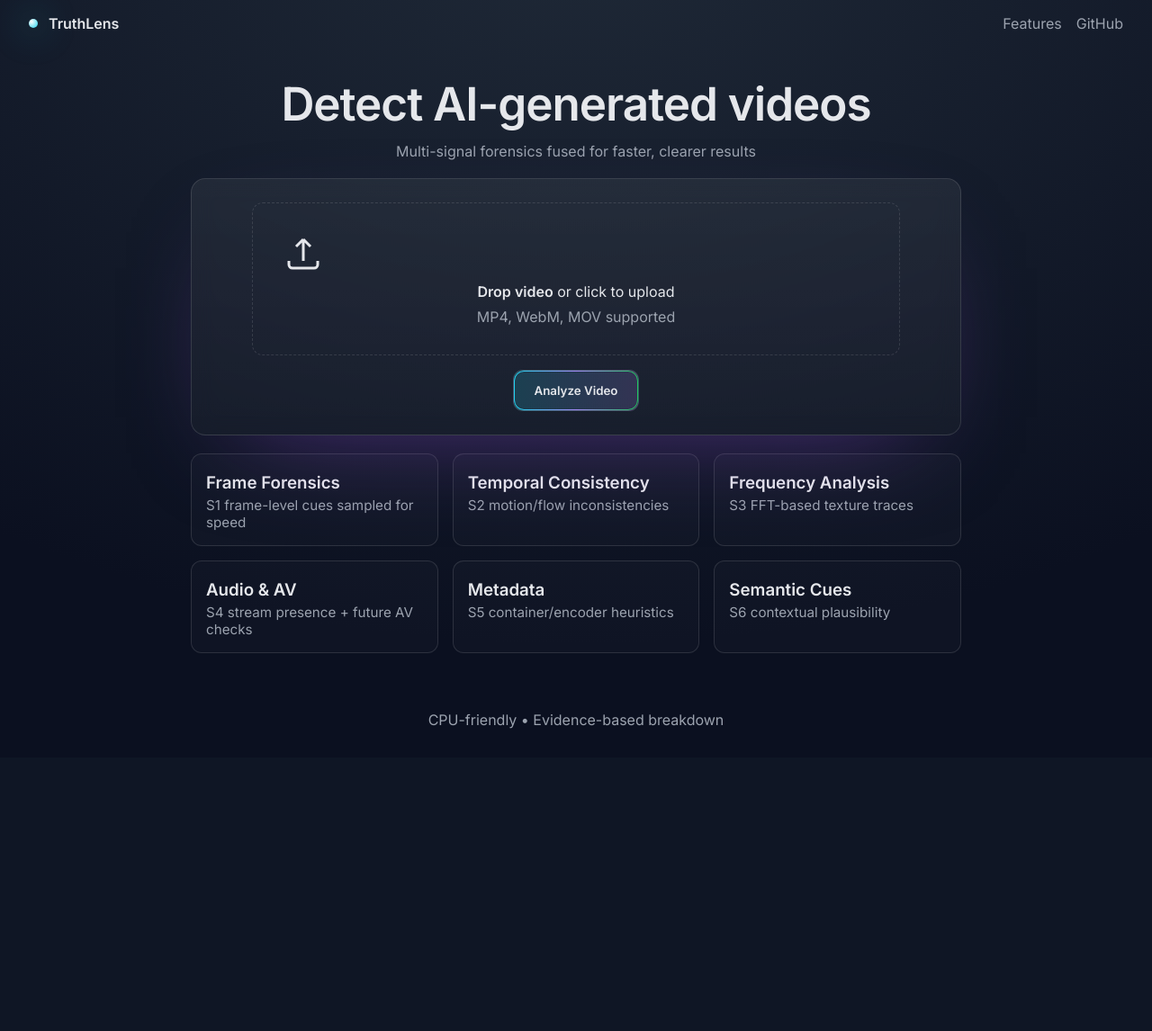
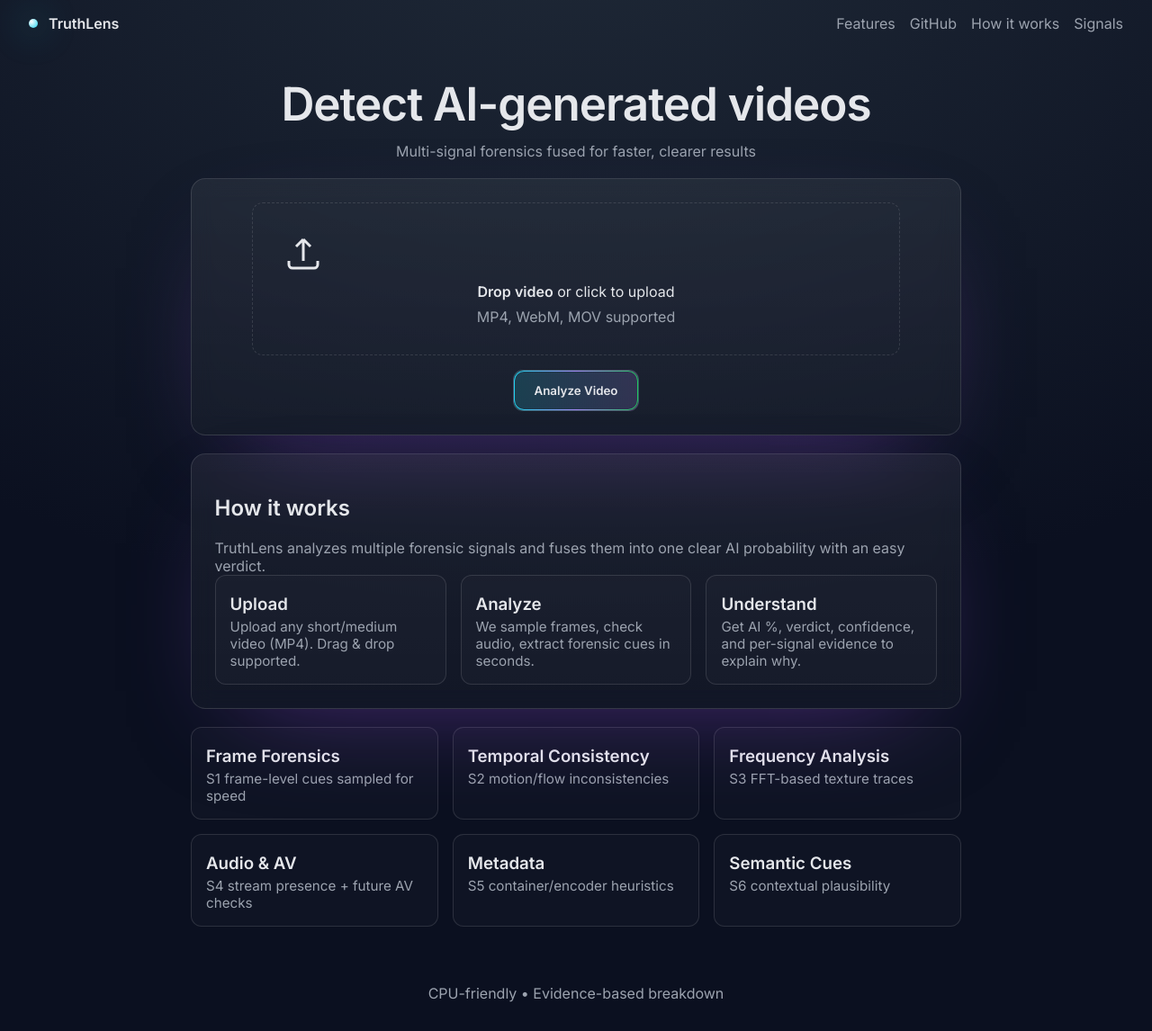
Before and after one commit to anushri-dev07/Truthlens, a FastAPI app: page / in a window 1280 px wide. Shown: the whole page at 90% size. Before the commit the page ends 810 px from the top, so only its background shows below. Run offline with FastAPI, Linux system fonts and the light colour scheme.

Commit message:
ui: add How it works section + nav links

```diff
--- a/truthlens/api/templates/index.html
+++ b/truthlens/api/templates/index.html
@@ -43,7 +43,7 @@
 <body>
   <header>
     <div class="brand"><div class="dot"></div><strong>TruthLens</strong></div>
-    <nav><a href="#features">Features</a><a href="https://github.com/anomalyco/truthlens" target="_blank" rel="noreferrer">GitHub</a></nav>
+    <nav><a href="#features">Features</a><a href="https://github.com/anomalyco/truthlens" target="_blank" rel="noreferrer">GitHub</a><a href="#how">How it works</a><a href="#signals">Signals</a></nav>
   </header>
   <main>
     <section class="hero">
@@ -61,7 +61,16 @@
         <button class="btn" type="submit">Analyze Video</button>
       </form>
     </section>
-    <section class="features" id="features">
+    <section class="card" id="how">
+      <h2>How it works</h2>
+      <p class="subtitle">TruthLens analyzes multiple forensic signals and fuses them into one clear AI probability with an easy verdict.</p>
+      <div class="features">
+        <article class="feature"><h3>Upload</h3><p>Upload any short/medium video (MP4). Drag & drop supported.</p></article>
+        <article class="feature"><h3>Analyze</h3><p>We sample frames, check audio, extract forensic cues in seconds.</p></article>
+        <article class="feature"><h3>Understand</h3><p>Get AI %, verdict, confidence, and per-signal evidence to explain why.</p></article>
+      </div>
+    </section>
+    <section class="features" id="signals">
       <article class="feature"><h3>Frame Forensics</h3><p>S1 frame-level cues sampled for speed</p></article>
       <article class="feature"><h3>Temporal Consistency</h3><p>S2 motion/flow inconsistencies</p></article>
       <article class="feature"><h3>Frequency Analysis</h3><p>S3 FFT-based texture traces</p></article>
```
